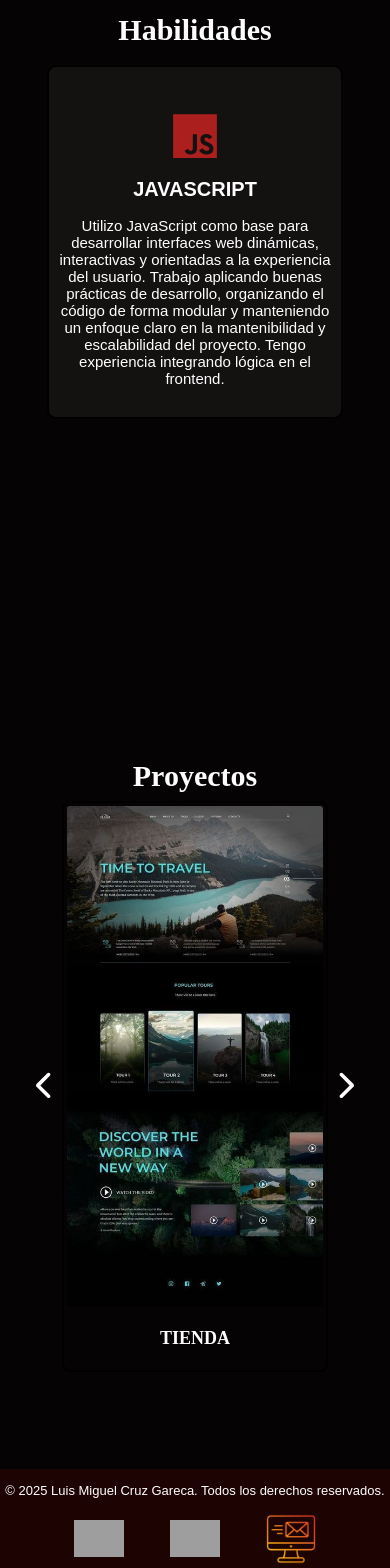
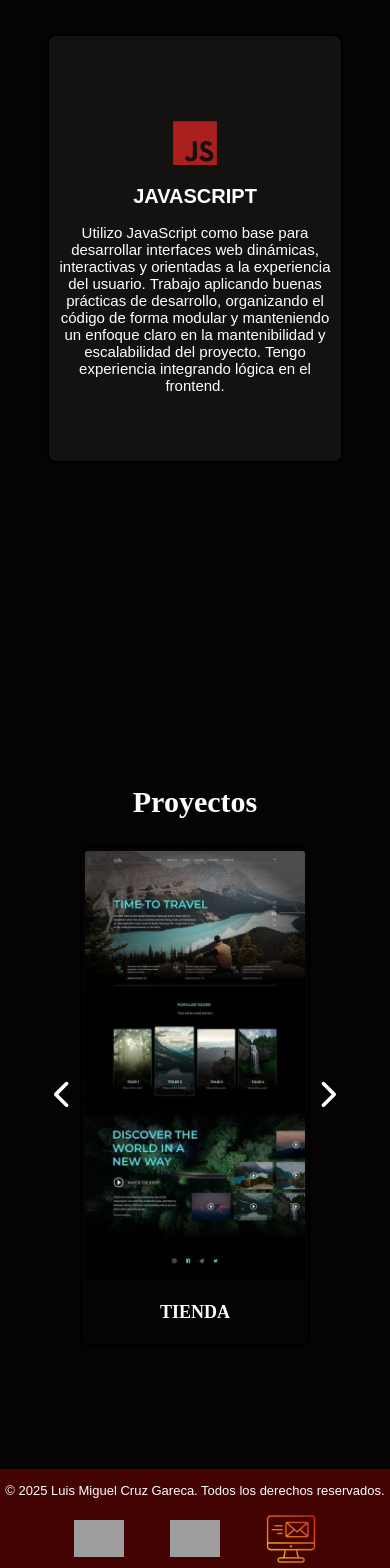
Before and after one commit to LuisCruzGareca/luismiguelcruzgareca, a React (Vite) app: page / in a window 390 px wide. Shown: the part 1093-2661 px from the top of the page. Built offline with nearby package versions, Linux system fonts and the light colour scheme; grey boxes are pictures that could not be loaded.

Commit message:
cambiar tamaños de tools

```diff
--- a/src/components/Tools.jsx
+++ b/src/components/Tools.jsx
@@ -8,7 +8,7 @@ export default function Tools() {
   const visibleItems = 3;
 
   const itemWidth = 287 + 26; // 287px width + 2*13px margin
-  const itemHeight = 350 + 26;
+  const itemHeight = 430 + 28;
 
   const [index, setIndex] = useState(0);
   const [isMobile, setIsMobile] = useState(window.innerWidth <= 540);
@@ -20,9 +20,9 @@ export default function Tools() {
   }, []);
   useEffect(() => {
     const interval = setInterval(() => {
-      const limit = totalItems - (isMobile ? 3 : visibleItems) + 1;
+      const limit = totalItems - (isMobile ? 1 : visibleItems) + 1;
       setIndex((prev) => (prev + 1) % limit);
-    }, 5000);
+    }, 4000);
     return () => clearInterval(interval);
   }, [isMobile]);
   return (
--- a/src/css/Footer.css
+++ b/src/css/Footer.css
@@ -1,5 +1,5 @@
 footer {
-  background-color: rgb(255 4 4 / 10%);
+  background-color: #430303;
   display: flex;
   justify-content: center;
   width: 100%;
--- a/src/css/Movile.css
+++ b/src/css/Movile.css
@@ -216,11 +216,11 @@
 /* ===== Celulares Pequeños ===== */
 @media screen and (max-width: 480px) {
   .tools_container {
-    height: 390px;
+    height: 456px;
   }
   .tools1 {
     width: 292px;
-    height: 350px;
+    height: 425px;
   }
   .carousel-track {
     flex-direction: column;
@@ -230,7 +230,7 @@
   }
 
   .projectsImg {
-    width: 300px;
+    width: 285px;
   }
   .footer {
     flex-direction: column;
@@ -243,7 +243,7 @@
   }
   h1 {
     font-size: 34px;
-    margin-bottom: 1px;
+    margin-bottom: 1px 1px;
   }
   h3 {
     font-size: 22px;
@@ -252,7 +252,7 @@
     padding: 10px;
   }
   .mobile_menu a p {
-    font-size: 40px;
+    font-size: 35px;
   }
   .imageLuis .parte2 p {
     font-size: 30px;
@@ -261,7 +261,7 @@
 /* ===== Celulares Extra Pequeños ===== */
 @media screen and (max-width: 390px) {
   .projectsImg {
-    width: 256px;
+    width: 220px;
   }
   .imageLuis .parte2 p {
     font-size: 19px;
@@ -278,7 +278,11 @@
   }
 
   .tools_container {
-    height: 390px;
+    height: 456px;
+  }
+  .tools1 {
+    width: 292px;
+    height: 425px;
   }
   .layout_projects h3 {
     font-size: 18px;
@@ -289,10 +293,7 @@
   .btnA {
     width: 30px;
   }
-  .tools1 {
-    width: 292px;
-    height: 350px;
-  }
+
   .tools1 span {
     font-size: 14px;
   }
```
